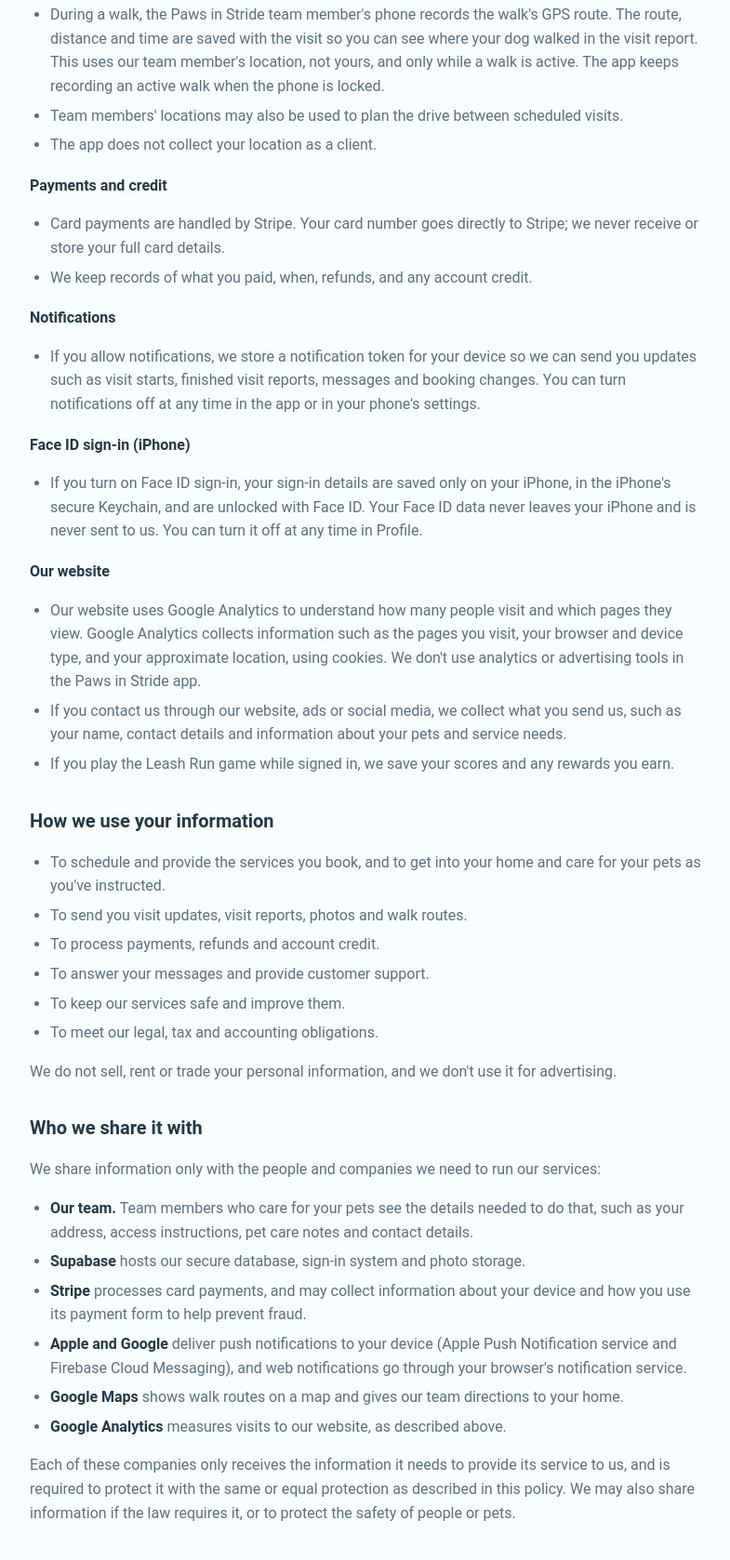
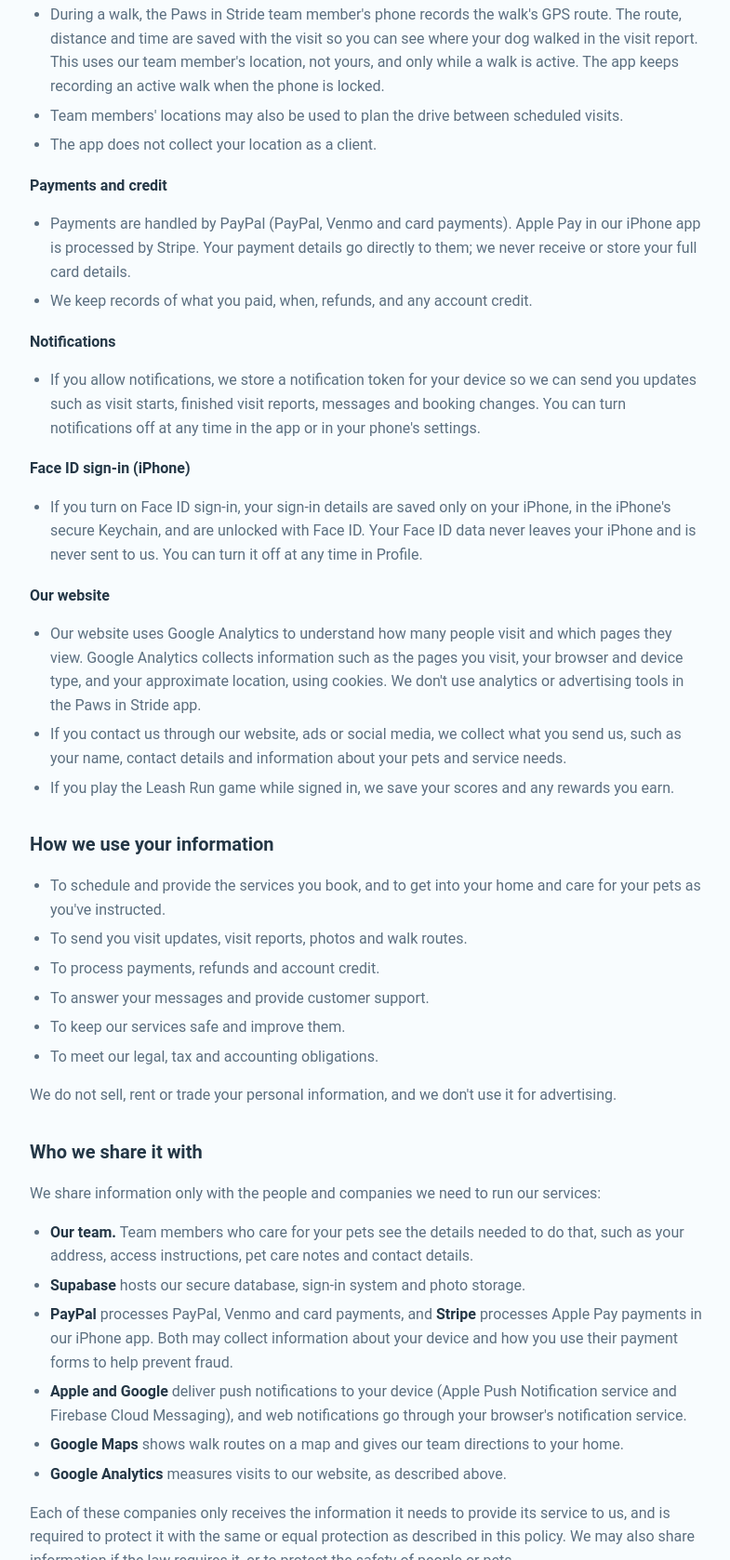
Before and after one commit to steppabot/pawsinstride, a plain HTML site: page privacy.html in a window 1280 px wide. Shown: the part 1117-2795 px from the top of the page at 93% size, without its empty margins (244-1029 px from the left). Drawn offline with Linux system fonts and the light colour scheme.

Commit message:
Add files via upload

```diff
--- a/privacy.html
+++ b/privacy.html
@@ -79,7 +79,7 @@
 
     <h3>Payments and credit</h3>
     <ul>
-        <li>Card payments are handled by Stripe. Your card number goes directly to Stripe; we never receive or store your full card details.</li>
+        <li>Payments are handled by PayPal (PayPal, Venmo and card payments). Apple Pay in our iPhone app is processed by Stripe. Your payment details go directly to them; we never receive or store your full card details.</li>
         <li>We keep records of what you paid, when, refunds, and any account credit.</li>
     </ul>
 
@@ -116,7 +116,7 @@
     <ul>
         <li><strong>Our team.</strong> Team members who care for your pets see the details needed to do that, such as your address, access instructions, pet care notes and contact details.</li>
         <li><strong>Supabase</strong> hosts our secure database, sign-in system and photo storage.</li>
-        <li><strong>Stripe</strong> processes card payments, and may collect information about your device and how you use its payment form to help prevent fraud.</li>
+        <li><strong>PayPal</strong> processes PayPal, Venmo and card payments, and <strong>Stripe</strong> processes Apple Pay payments in our iPhone app. Both may collect information about your device and how you use their payment forms to help prevent fraud.</li>
         <li><strong>Apple and Google</strong> deliver push notifications to your device (Apple Push Notification service and Firebase Cloud Messaging), and web notifications go through your browser's notification service.</li>
         <li><strong>Google Maps</strong> shows walk routes on a map and gives our team directions to your home.</li>
         <li><strong>Google Analytics</strong> measures visits to our website, as described above.</li>
```
